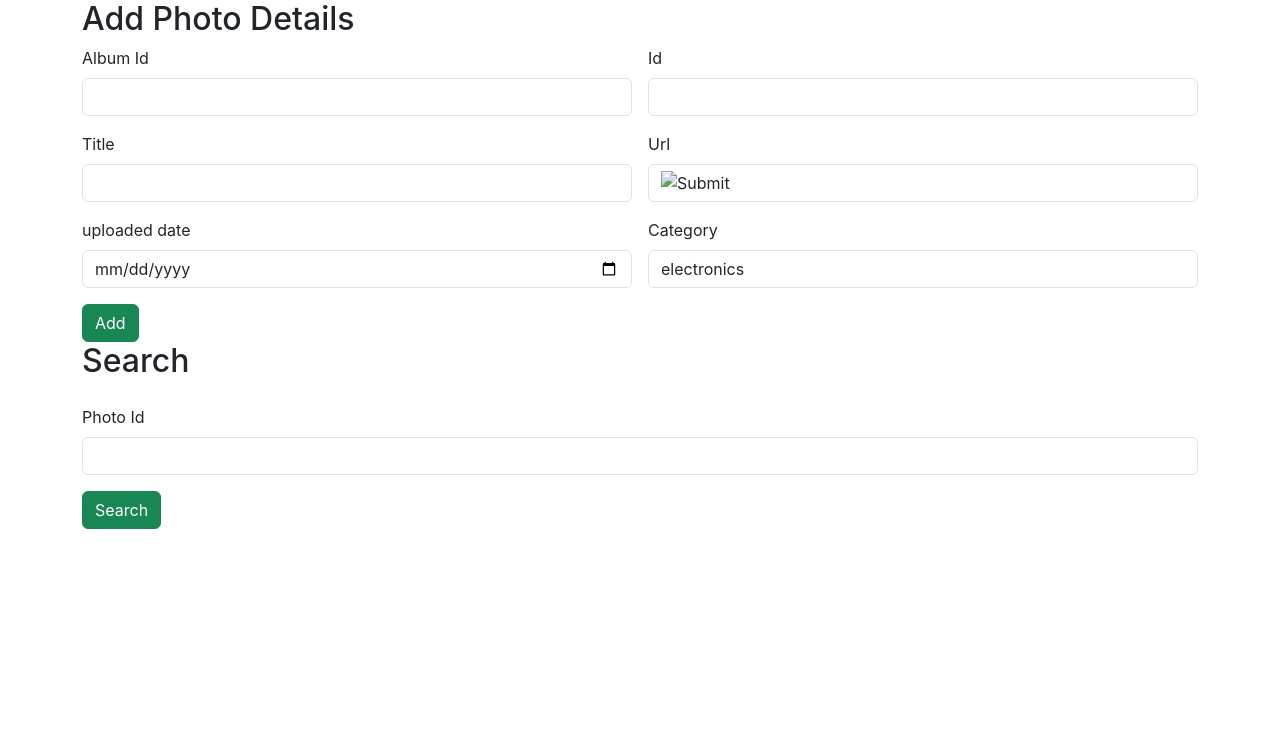
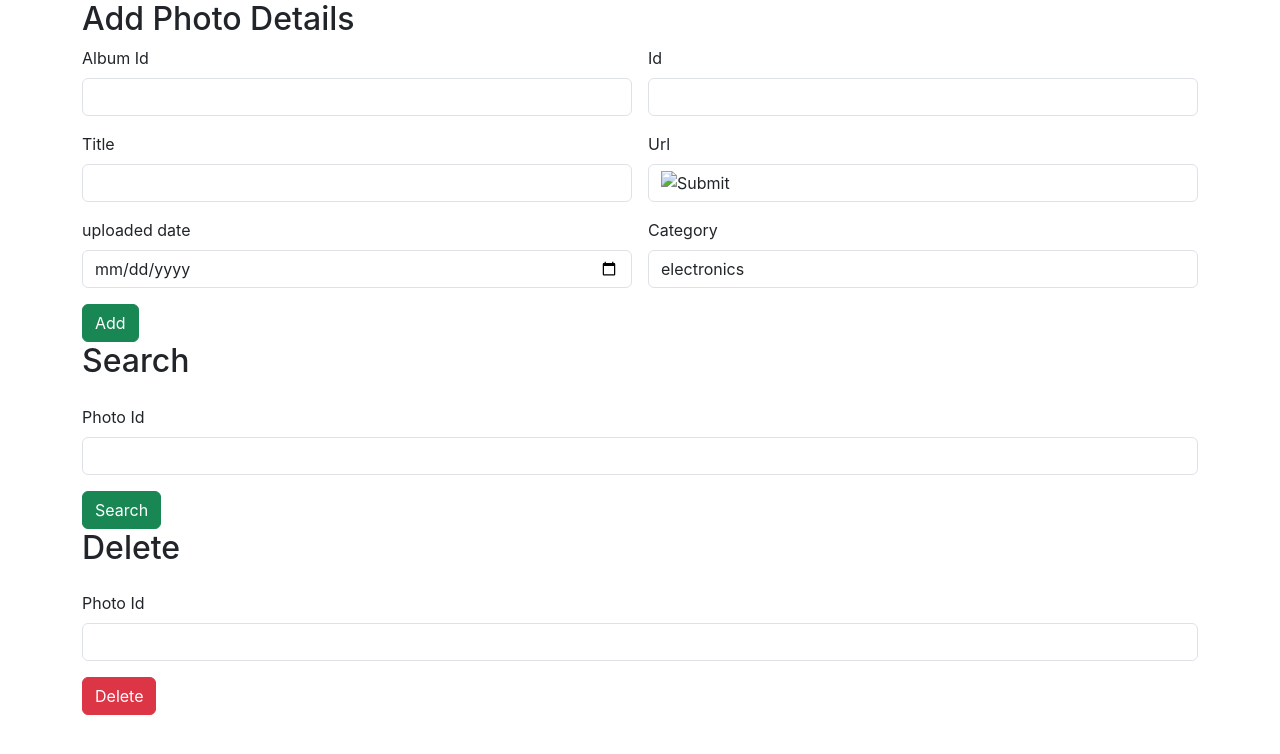
Before and after one commit to Gloriya2001/Photo-app-react, a React (Create React App) app: page / in a window 1280 px wide. Shown: the top 754 px of the page. Built offline with nearby package versions, Linux system fonts and the light colour scheme.

Commit message:
delete done

```diff
--- a/src/App.js
+++ b/src/App.js
@@ -2,6 +2,7 @@
 import './App.css';
 import Add from './components/Add';
 import Search from './components/Search';
+import Delete from './components/Delete';
 
 function App() {
   return (
@@ -9,6 +10,7 @@
 
 <Add/>
 <Search/>
+<Delete/>
 
     </div>
   );
--- /dev/null
+++ b/src/components/Delete.jsx
@@ -0,0 +1,40 @@
+import React from 'react'
+
+const Delete = () => {
+  return (
+    <div>
+
+<div className="container">
+        <div className="row">
+            <div className="col col-12 col-sm-12 col-md-12 col-lg-12 col-xl-12 col-xxl-12">
+
+            <div className="row g-3">
+
+                <h2>Delete</h2>
+
+                <div className="col col-12 col-sm-12 col-md-12 col-lg-12 col-xl-12 col-xxl-12">
+
+                <label htmlFor="" className="form-label">Photo Id</label>
+                <input type="text" className="form-control" />
+
+                </div>
+                <div className="col col-12 col-sm-12 col-md-12 col-lg-12 col-xl-12 col-xxl-12">
+
+                <button className="btn btn-danger">Delete</button>
+
+                </div>
+            </div>
+
+
+            </div>
+        </div>
+    </div>
+
+
+
+
+    </div>
+  )
+}
+
+export default Delete
```
